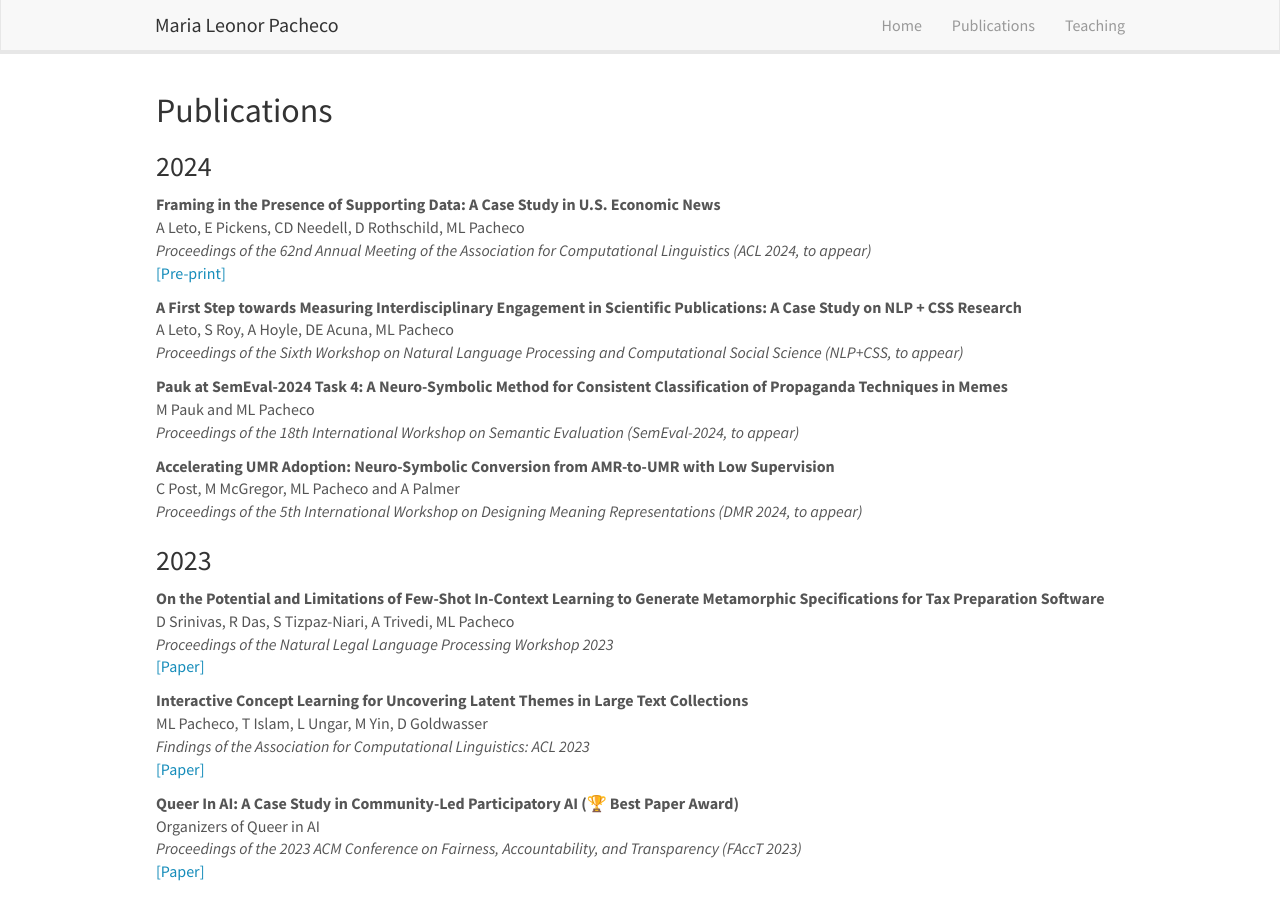
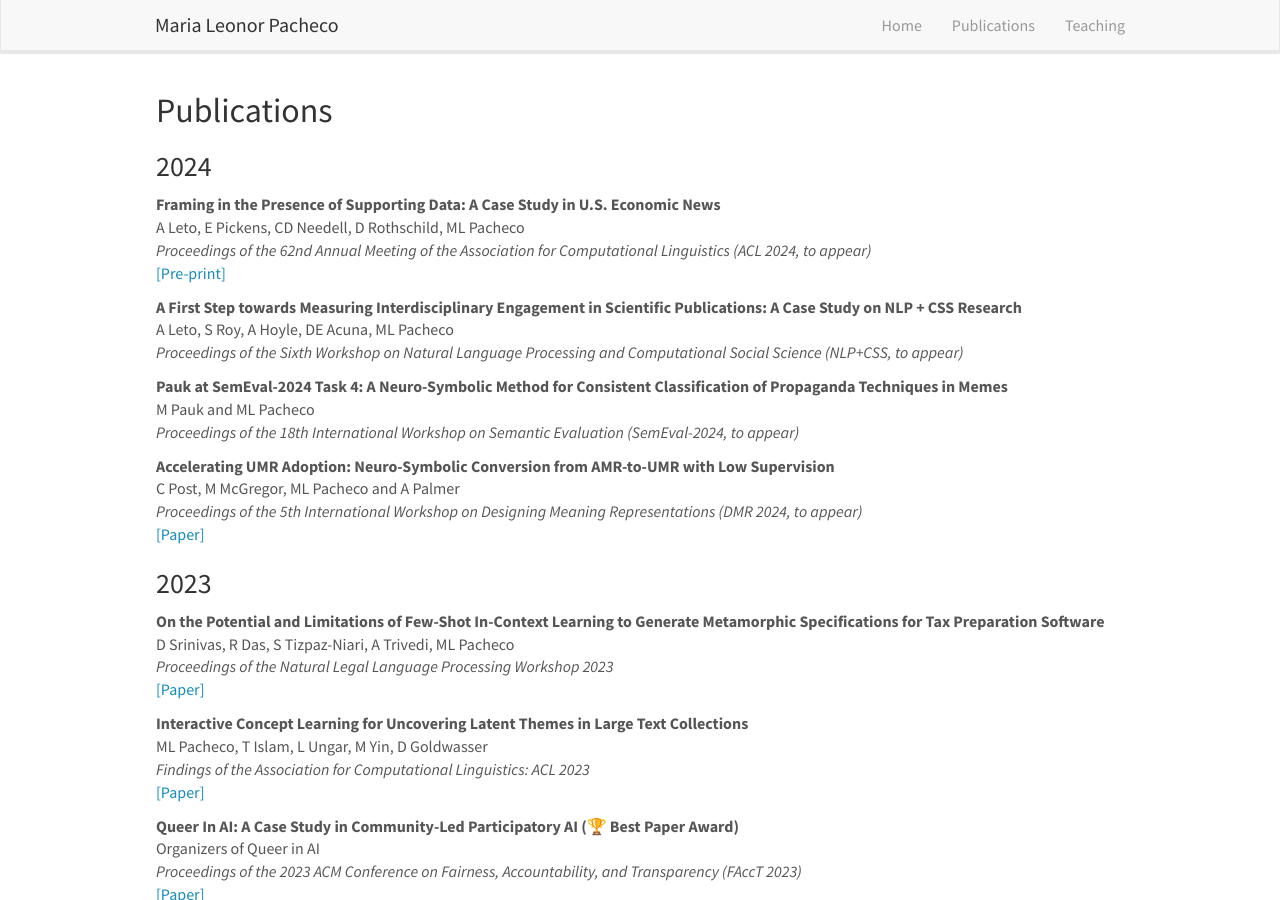
Before and after one commit to mlpacheco/mlpacheco.github.io, a Jekyll site: the page built from _pages/publications.md, in a window 1280 px wide and 900 px high. Built offline with Jekyll 4.4.1, drawn with Linux system fonts in a browser that asks for light colours; nearby versions of some CDN libraries.

Commit message:
Update publist_2024.yml

```diff
--- a/_data/publist_2024.yml
+++ b/_data/publist_2024.yml
@@ -23,4 +23,7 @@
   authors: C Post, M McGregor, ML Pacheco and A Palmer
   venue: "Proceedings of the 5th International Workshop on Designing Meaning Representations (DMR 2024, to appear)"
   highlight: 0
+  link:
+    url: https://aclanthology.org/2024.dmr-1.15/
+    display: \[Paper\]
   year: 2024
```
